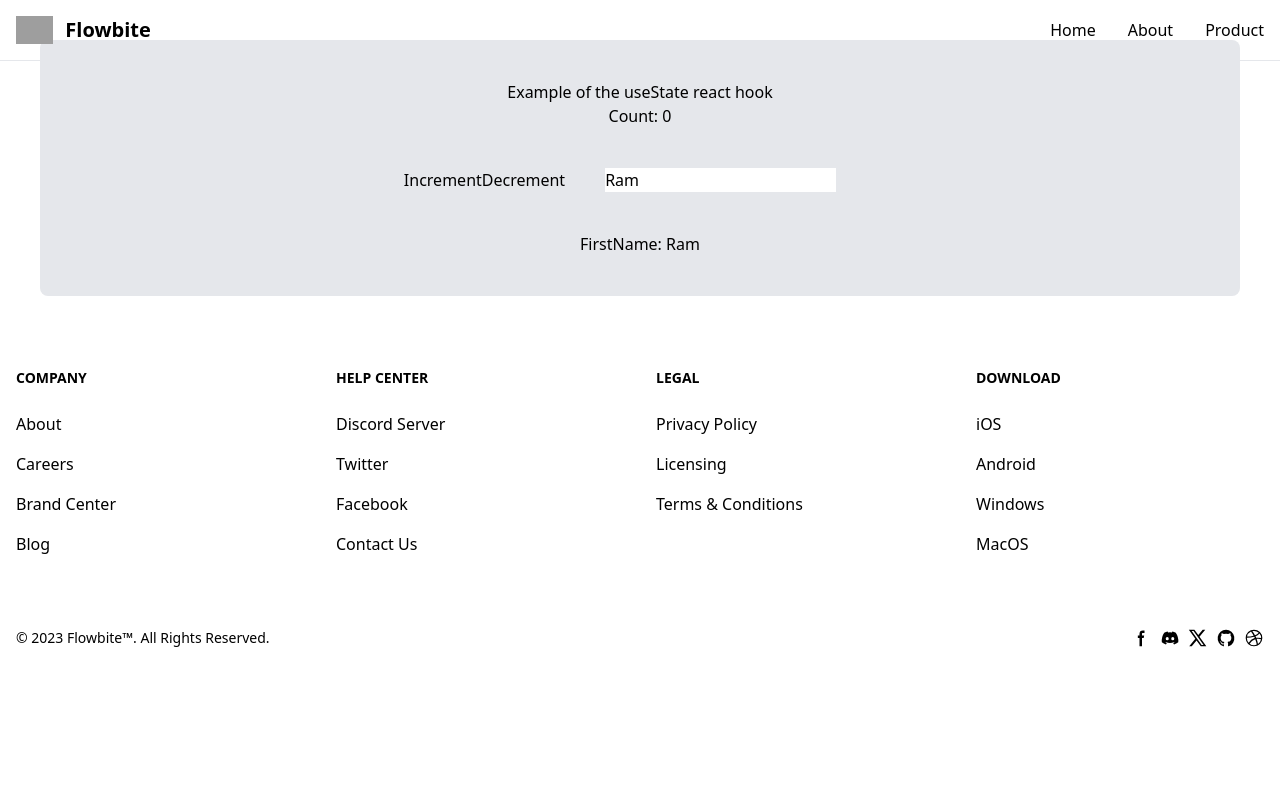
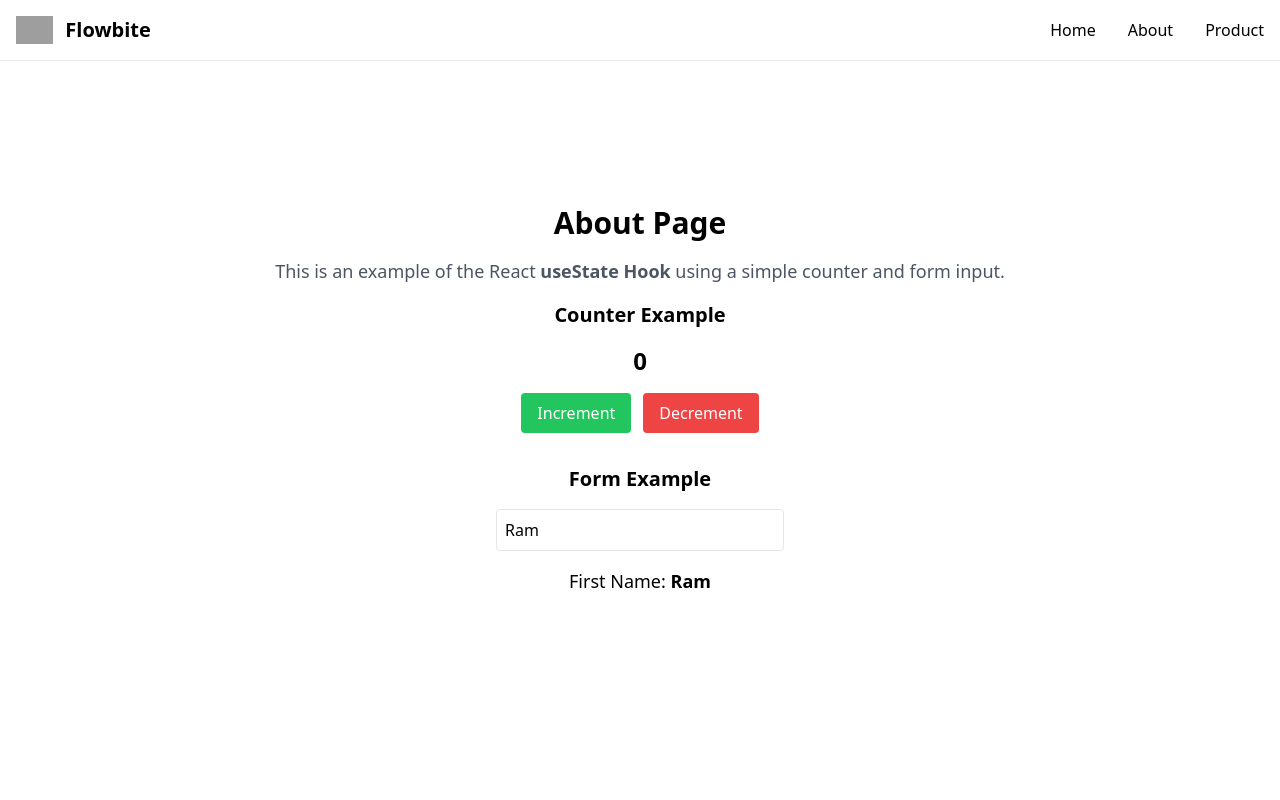
Before and after one commit to bicrimalavimanyu/SEP_WEB, a React (Create React App) app in the folder myapp/: page /about in a window 1280 px wide. Shown: the top 800 px of the page. Built offline with nearby package versions, Linux system fonts and the light colour scheme; grey boxes are pictures that could not be loaded.

Commit message:
React JS project for SEP

```diff
--- a/myapp/src/Pages/About.jsx
+++ b/myapp/src/Pages/About.jsx
@@ -1,24 +1,51 @@
-import { useState } from "react";
+import React, { useState } from "react";
 
 export function About() {
   const [count, setCount] = useState(0);
   const [firstName, setFirstName] = useState("Ram");
 
   return (
-        <div className="p-10 text-center bg-gray-200 m-10 rounded-lg">
-            <h1> Example of the useState react hook </h1>
-            <p>Count: {count}</p>
-            <button onClick={() => setCount(count + 1)}>Increment </button>
-            <button onClick={() => setCount(count - 1)}>Decrement</button>
+    <div className="min-h-screen flex flex-col justify-center items-center gap-4">
+
+      <h1 className="text-3xl font-bold">About Page</h1>
+
+      <p className="text-lg text-gray-600">
+        This is an example of the React <strong>useState Hook</strong> using a
+        simple counter and form input.
+      </p>
+
+      <h2 className="text-xl font-semibold">Counter Example</h2>
+
+      <h3 className="text-2xl font-bold">{count}</h3>
+
+      <div className="flex gap-3">
+        <button
+          className="bg-green-500 text-white px-4 py-2 rounded"
+          onClick={() => setCount(count + 1)}
+        >
+          Increment
+        </button>
+
+        <button
+          className="bg-red-500 text-white px-4 py-2 rounded"
+          onClick={() => setCount(count - 1)}
+        >
+          Decrement
+        </button>
+      </div>
+
+      <h2 className="text-xl font-semibold mt-4">Form Example</h2>
 
       <input
+        className="border p-2 rounded w-72"
         type="text"
         value={firstName}
         onChange={(e) => setFirstName(e.target.value)}
-                className="m-10" />
+      />
 
-            <h1>FirstName: {firstName}</h1>
-
+      <h3 className="text-lg">
+        First Name: <strong>{firstName}</strong>
+      </h3>
     </div>
   );
 }
--- a/myapp/src/Pages/Product.jsx
+++ b/myapp/src/Pages/Product.jsx
@@ -1,11 +1,23 @@
 import { Productcard } from "../components/Productcard";
 
 export function Product() {
-    return (
+  return (
+    <div className="min-h-screen flex flex-col items-center justify-center bg-gray-100">
+
+      <h1 className="text-4xl font-bold mb-2">Products</h1>
+
+      <p className="text-gray-600 mb-8">
+        This page demonstrates React Props by passing data to the ProductCard component.
+      </p>
+
+      <div className="p-6 bg-white rounded-xl shadow-lg">
         <Productcard
-        name="Product Name"
-        description="This is a description of the product."
-        price="$99.99"
-      />
-    );
+          name="Gaming Laptop"
+          description="Powerful laptop with Ryzen 7, RTX Graphics and 16GB RAM."
+          price="$999.99"
+        />
+      </div>
+
+    </div>
+  );
 }
--- a/myapp/src/components/Navbar.jsx
+++ b/myapp/src/components/Navbar.jsx
@@ -5,7 +5,7 @@ export function Navbar() {
         <nav className="bg-neutral-primary fixed w-full z-20 top-0 start-0 border-b border-default">
             <div className="max-w-screen-xl flex flex-wrap items-center justify-between mx-auto p-4">
                 <a
-                    href="https://flowbite.com/"
+                    href="http://localhost:3000"
                     className="flex items-center space-x-3 rtl:space-x-reverse"
                 >
                     <img
```
Lines whose indentation alone changed are shown as unchanged.
